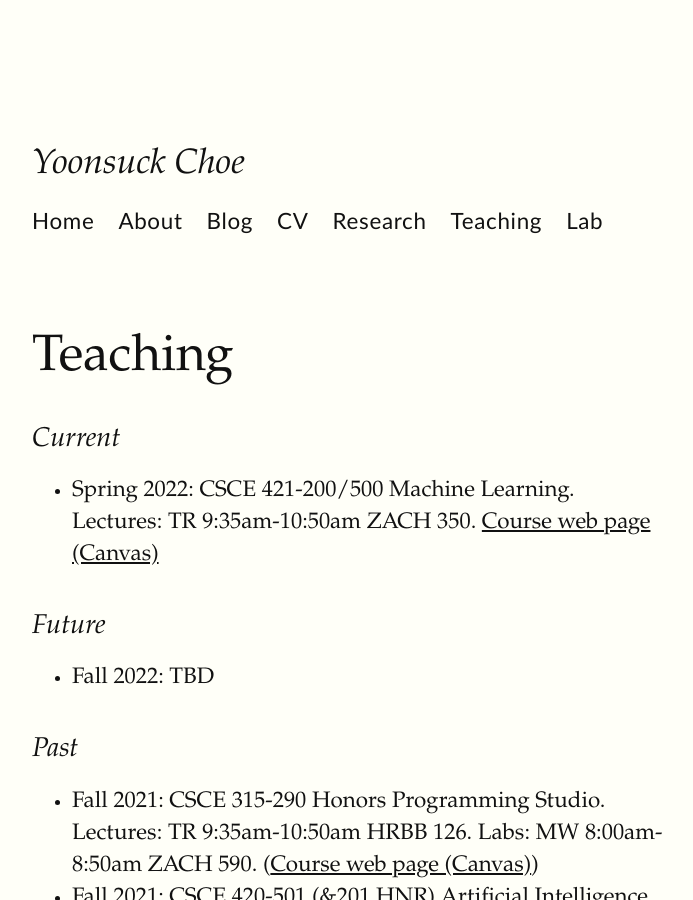
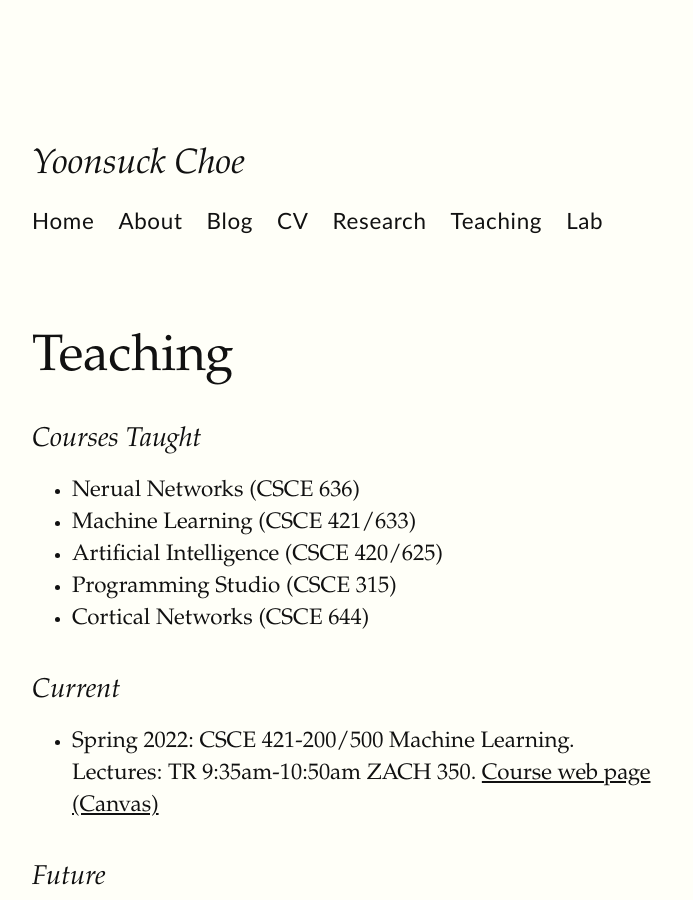
Before and after one commit to yschoe/yschoe.github.io, a Jekyll site: the page built from teaching.md, in a window 1280 px wide and 900 px high. Shown: the whole window, without its empty margins (128-821 px from the left). Built offline with Jekyll 4.4.1, drawn with Linux system fonts in a browser that asks for light colours; some web fonts are replaced.

Commit message:
teaching

```diff
--- a/teaching.md
+++ b/teaching.md
@@ -4,6 +4,13 @@ title: Teaching
 permalink: /teaching/
 ---
 
+### Courses Taught
+
+* Nerual Networks (CSCE 636)
+* Machine Learning (CSCE 421/633)
+* Artificial Intelligence (CSCE 420/625)
+* Programming Studio (CSCE 315)
+* Cortical Networks (CSCE 644)
 
 ### Current
 
```
